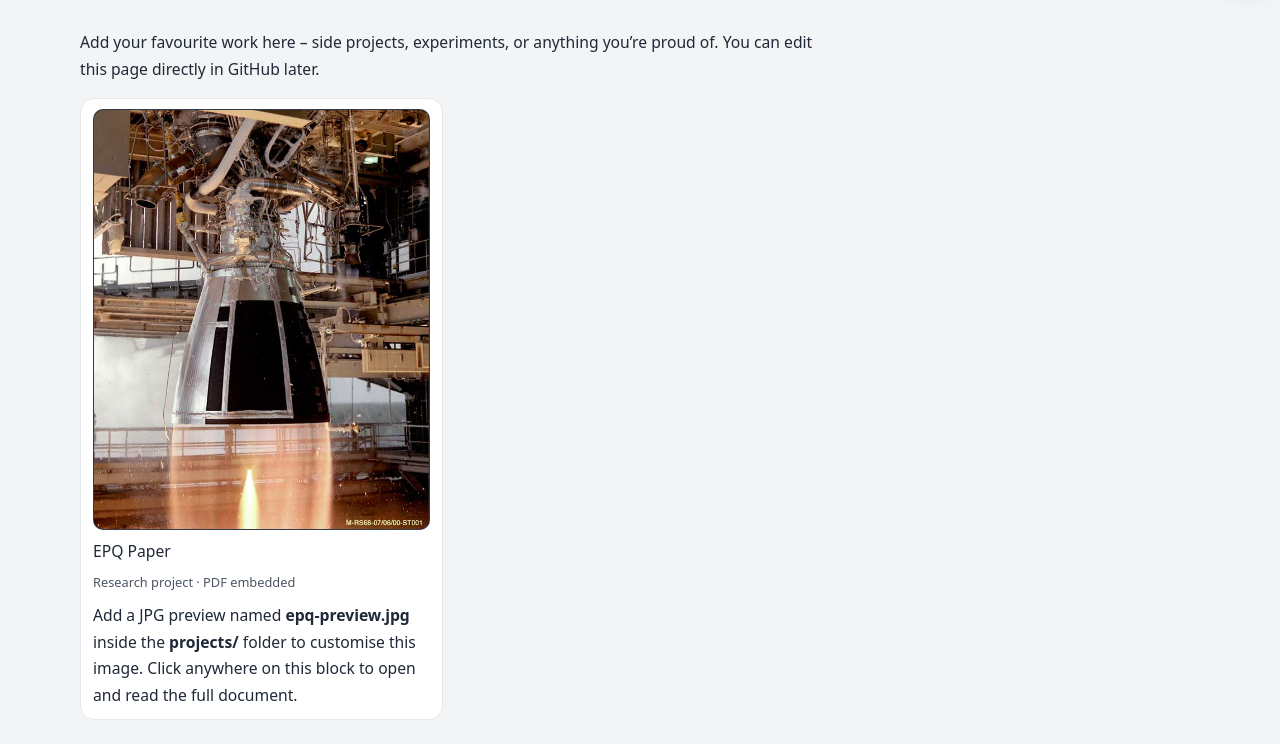
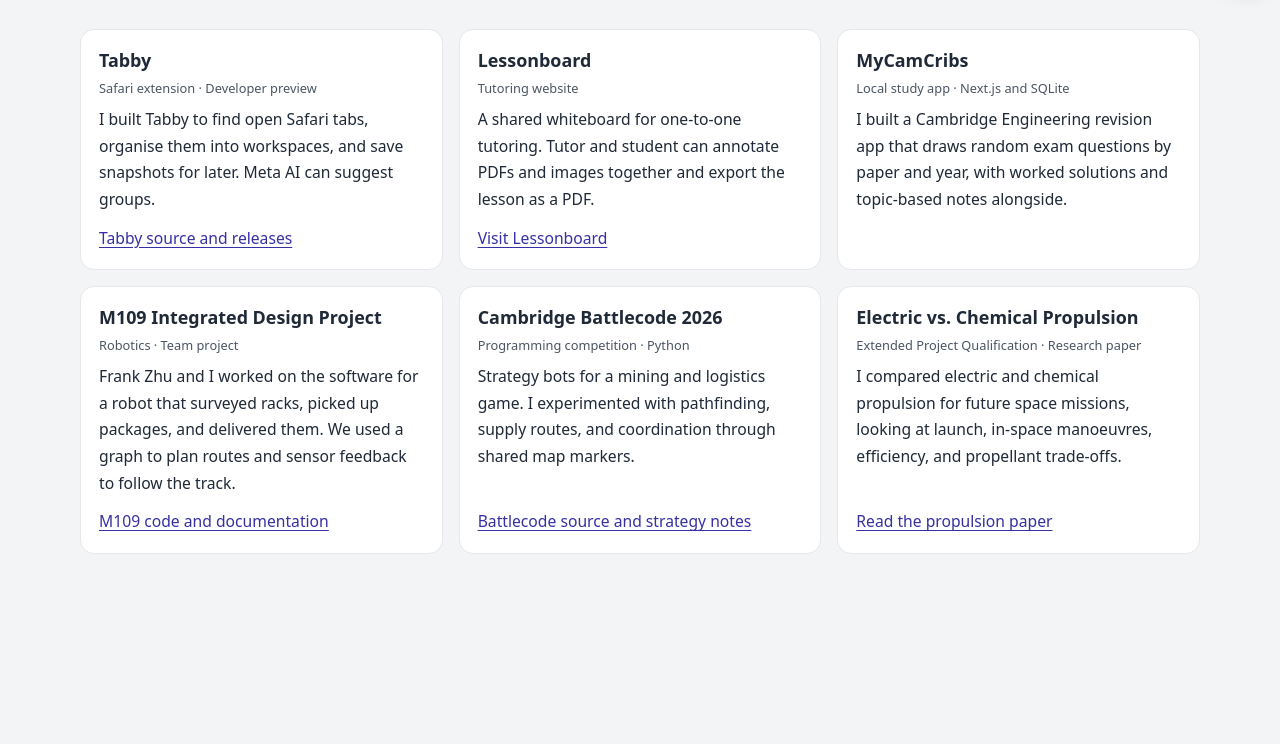
Before and after one commit to Jyosnorkel/Jyosnorkel.github.io, a plain HTML site: page projects.html in a window 1280 px wide. Shown: the part 79-823 px from the top of the page. After the commit the page ends 800 px from the top, so only its background shows below. Drawn offline with Linux system fonts and the light colour scheme.

Commit message:
Refresh portfolio with selected projects

```diff
--- a/projects.html
+++ b/projects.html
@@ -3,6 +3,7 @@
 <head>
   <meta charset="UTF-8" />
   <meta name="viewport" content="width=device-width, initial-scale=1" />
+  <meta name="description" content="Selected robotics, software, and research projects by Jeffrey Yeung." />
   <title>Projects · Jeffrey Yeung</title>
   <style>
     * {
@@ -65,6 +66,7 @@
     .page-title {
       font-size: 1.5rem;
       font-weight: 600;
+      margin-right: 28px;
     }
 
     .page-subtitle {
@@ -79,11 +81,6 @@
       font-size: 0.98rem;
     }
 
-    .intro {
-      max-width: 760px;
-      margin-bottom: 16px;
-    }
-
     .project-list {
       display: grid;
       grid-template-columns: repeat(3, minmax(0, 1fr));
@@ -92,66 +89,37 @@
     }
 
     .project-card {
-      padding: 10px 12px;
+      padding: 18px;
       border-radius: 14px;
       border: 1px solid rgba(55, 65, 81, 0.9);
       background: radial-gradient(circle at top left, rgba(56, 189, 248, 0.08), transparent 55%),
         rgba(15, 23, 42, 0.96);
-      height: 100%;
-      min-height: 320px;
       display: flex;
       flex-direction: column;
-      gap: 8px;
-    }
-
-    .project-preview {
-      flex: 3;
-      border-radius: 10px;
-      overflow: hidden;
-      border: 1px solid rgba(55, 65, 81, 0.9);
-      background: #020617;
-    }
-
-    .project-preview img {
-      width: 100%;
-      height: 100%;
-      object-fit: cover;
-      display: block;
-    }
-
-    .project-text {
-      flex: 1;
-      display: flex;
-      flex-direction: column;
-      gap: 4px;
-      justify-content: flex-start;
-    }
-
-    .project-link {
-      text-decoration: none;
-      color: inherit;
-      display: block;
-      transition: transform 0.15s ease-out, box-shadow 0.15s ease-out,
-        border-color 0.2s ease-out, background 0.2s ease-out;
-    }
-
-    .project-link:hover .project-card {
-      transform: translateY(-2px);
-      box-shadow: 0 18px 35px rgba(15, 23, 42, 0.9);
-      border-color: rgba(129, 140, 248, 0.9);
-      background: radial-gradient(circle at top left, rgba(56, 189, 248, 0.16), transparent 55%),
-        rgba(15, 23, 42, 1);
+      gap: 6px;
     }
 
     .project-title {
-      font-weight: 500;
-      margin-bottom: 4px;
+      font-size: 1.12rem;
+      font-weight: 600;
+      line-height: 1.35;
     }
 
     .project-meta {
       font-size: 0.8rem;
       color: #9ca3af;
-      margin-bottom: 4px;
+    }
+
+    .project-link {
+      align-self: flex-start;
+      margin-top: auto;
+      padding-top: 6px;
+      color: #a5b4fc;
+      text-underline-offset: 0.2em;
+    }
+
+    .project-link:hover {
+      color: #c7d2fe;
     }
 
     .theme-toggle {
@@ -203,10 +171,18 @@
       border-color: #e5e7eb;
     }
 
-    body[data-theme="light"] .project-link:hover .project-card {
-      box-shadow: 0 18px 35px rgba(15, 23, 42, 0.15);
-      border-color: #a5b4fc;
-      background: #f9fafb;
+    body[data-theme="light"] .project-link {
+      color: #3730a3;
+    }
+
+    body[data-theme="light"] .project-link:hover {
+      color: #4338ca;
+    }
+
+    @media (max-width: 1000px) {
+      .project-list {
+        grid-template-columns: repeat(2, minmax(0, 1fr));
+      }
     }
 
     @media (max-width: 640px) {
@@ -227,35 +203,61 @@
         ←
       </a>
       <div>
-        <div class="page-title">Projects</div>
-        <div class="page-subtitle">A few things I’ve worked on / am exploring.</div>
+        <h1 class="page-title">Projects</h1>
+        <p class="page-subtitle">Software, engineering, and research</p>
       </div>
     </header>
 
     <main class="content">
-      <p class="intro">
-        Add your favourite work here – side projects, experiments, or anything
-        you’re proud of. You can edit this page directly in GitHub later.
-      </p>
+      <div class="project-list">
+        <article class="project-card">
+          <h2 class="project-title">Tabby</h2>
+          <p class="project-meta">Safari extension · Developer preview</p>
+          <p>I built Tabby to find open Safari tabs, organise them into workspaces,
+            and save snapshots for later. Meta AI can suggest groups.</p>
+          <a class="project-link" href="https://github.com/Jyosnorkel/tabby">Tabby source and releases</a>
+        </article>
 
-      <section class="project-list">
-        <a class="project-link" href="projects/epq.html">
-          <article class="project-card">
-            <div class="project-preview">
-              <img src="projects/epq-preview.jpg" alt="EPQ paper preview image placeholder" />
-            </div>
-            <div class="project-text">
-              <div class="project-title">EPQ Paper</div>
-              <div class="project-meta">Research project · PDF embedded</div>
-              <p>
-                Add a JPG preview named <strong>epq-preview.jpg</strong> inside the
-                <strong>projects/</strong> folder to customise this image. Click anywhere
-                on this block to open and read the full document.
-              </p>
-            </div>
-          </article>
-        </a>
-      </section>
+        <article class="project-card">
+          <h2 class="project-title">Lessonboard</h2>
+          <p class="project-meta">Tutoring website</p>
+          <p>A shared whiteboard for one-to-one tutoring. Tutor and student can
+            annotate PDFs and images together and export the lesson as a PDF.</p>
+          <a class="project-link" href="https://tutoring-whiteboard.jeffrey-ysh.workers.dev/">Visit Lessonboard</a>
+        </article>
+
+        <article class="project-card">
+          <h2 class="project-title">MyCamCribs</h2>
+          <p class="project-meta">Local study app · Next.js and SQLite</p>
+          <p>I built a Cambridge Engineering revision app that draws random exam
+            questions by paper and year, with worked solutions and topic-based notes alongside.</p>
+        </article>
+
+        <article class="project-card">
+          <h2 class="project-title">M109 Integrated Design Project</h2>
+          <p class="project-meta">Robotics · Team project</p>
+          <p>Frank Zhu and I worked on the software for a robot that surveyed racks,
+            picked up packages, and delivered them. We used a graph to plan routes and
+            sensor feedback to follow the track.</p>
+          <a class="project-link" href="https://github.com/Jyosnorkel/M109-IDP-documentation">M109 code and documentation</a>
+        </article>
+
+        <article class="project-card">
+          <h2 class="project-title">Cambridge Battlecode 2026</h2>
+          <p class="project-meta">Programming competition · Python</p>
+          <p>Strategy bots for a mining and logistics game. I experimented with
+            pathfinding, supply routes, and coordination through shared map markers.</p>
+          <a class="project-link" href="https://github.com/Jyosnorkel/2026_cam_battlecode">Battlecode source and strategy notes</a>
+        </article>
+
+        <article class="project-card">
+          <h2 class="project-title">Electric vs. Chemical Propulsion</h2>
+          <p class="project-meta">Extended Project Qualification · Research paper</p>
+          <p>I compared electric and chemical propulsion for future space missions,
+            looking at launch, in-space manoeuvres, efficiency, and propellant trade-offs.</p>
+          <a class="project-link" href="projects/epq.html">Read the propulsion paper</a>
+        </article>
+      </div>
     </main>
   </div>
   <button class="theme-toggle" type="button" aria-label="Switch to light mode">☀︎</button>
```
Also changed, not shown: index.html (+17 -26 lines).
